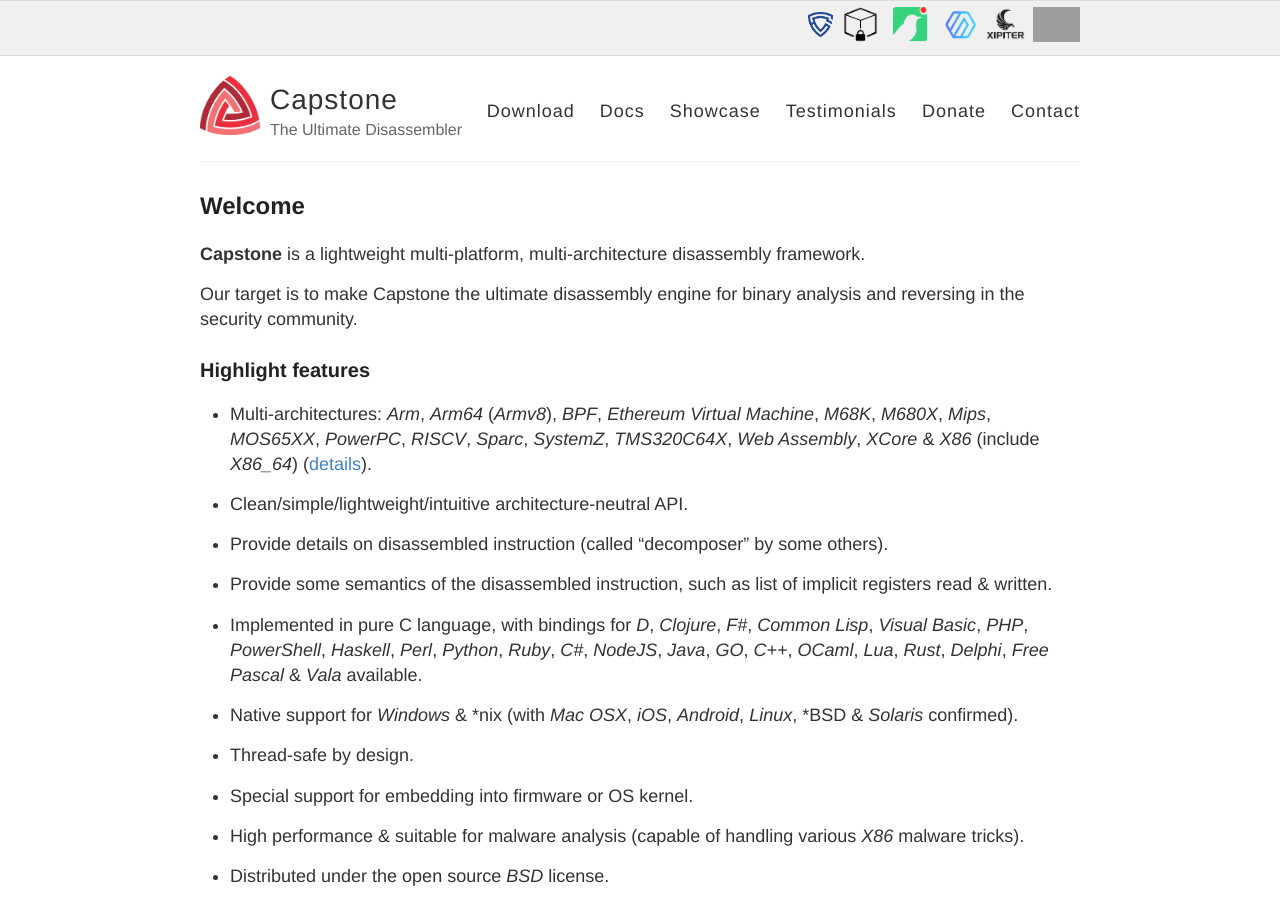
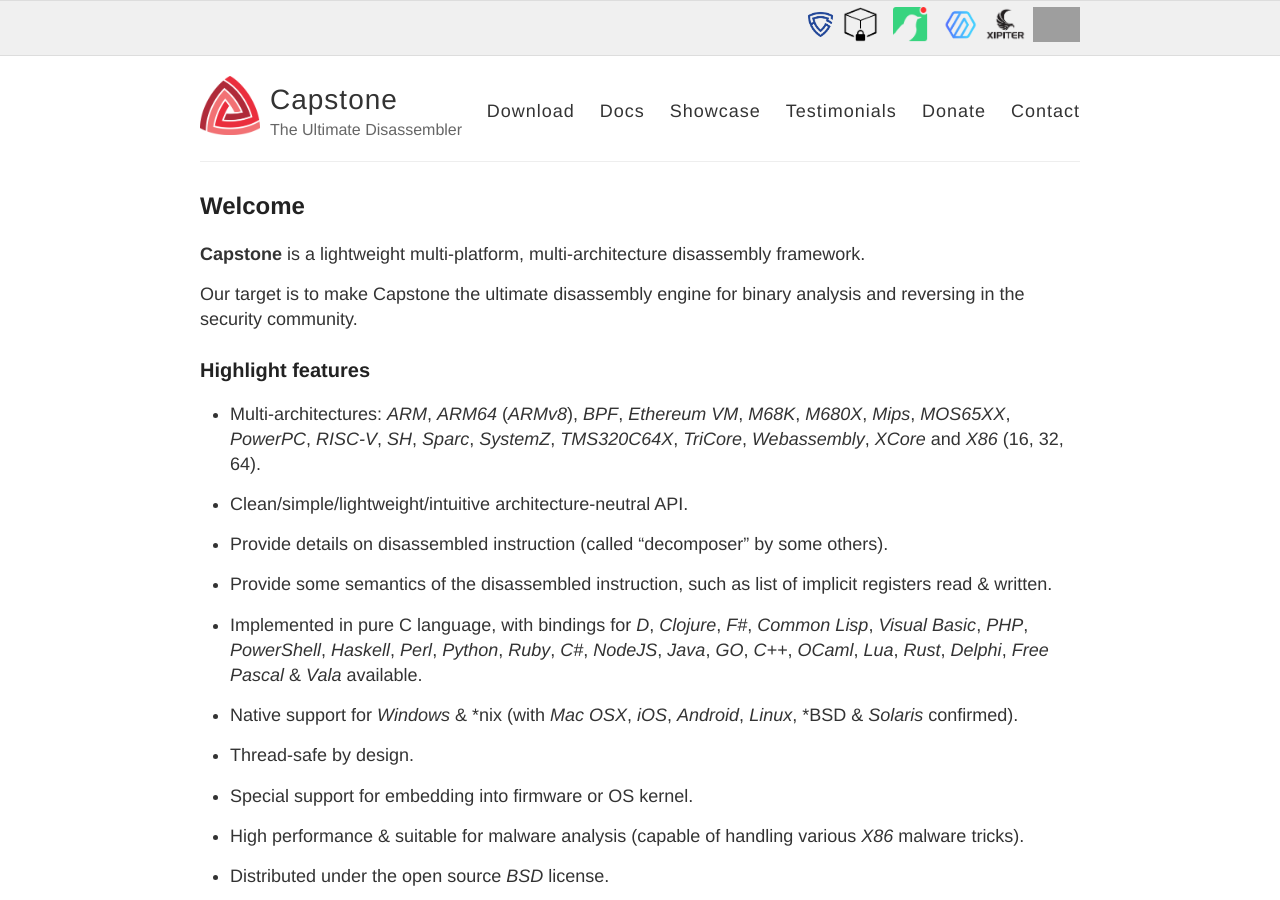
Before and after one commit to capstone-engine/capstone-engine.github.io, a Jekyll site: the page built from index.md, in a window 1280 px wide and 900 px high. Built offline with Jekyll 4.4.1, drawn with Linux system fonts in a browser that asks for light colours; grey boxes are pictures that could not be loaded.

Commit message:
update list of archs

```diff
--- a/index.md
+++ b/index.md
@@ -11,7 +11,7 @@
 
 ### Highlight features
 
-- Multi-architectures: *Arm*, *Arm64* (*Armv8*), *BPF*, *Ethereum Virtual Machine*, *M68K*, *M680X*, *Mips*, *MOS65XX*, *PowerPC*, *RISCV*, *Sparc*, *SystemZ*, *TMS320C64X*, *Web Assembly*, *XCore* & *X86* (include *X86_64*) ([details](arch.html)).
+- Multi-architectures: *ARM*, *ARM64* (*ARMv8*), *BPF*, *Ethereum VM*, *M68K*, *M680X*, *Mips*, *MOS65XX*, *PowerPC*, *RISC-V*, *SH*, *Sparc*, *SystemZ*, *TMS320C64X*, *TriCore*, *Webassembly*, *XCore* and *X86* (16, 32, 64).
 
 - Clean/simple/lightweight/intuitive architecture-neutral API.
 
```
